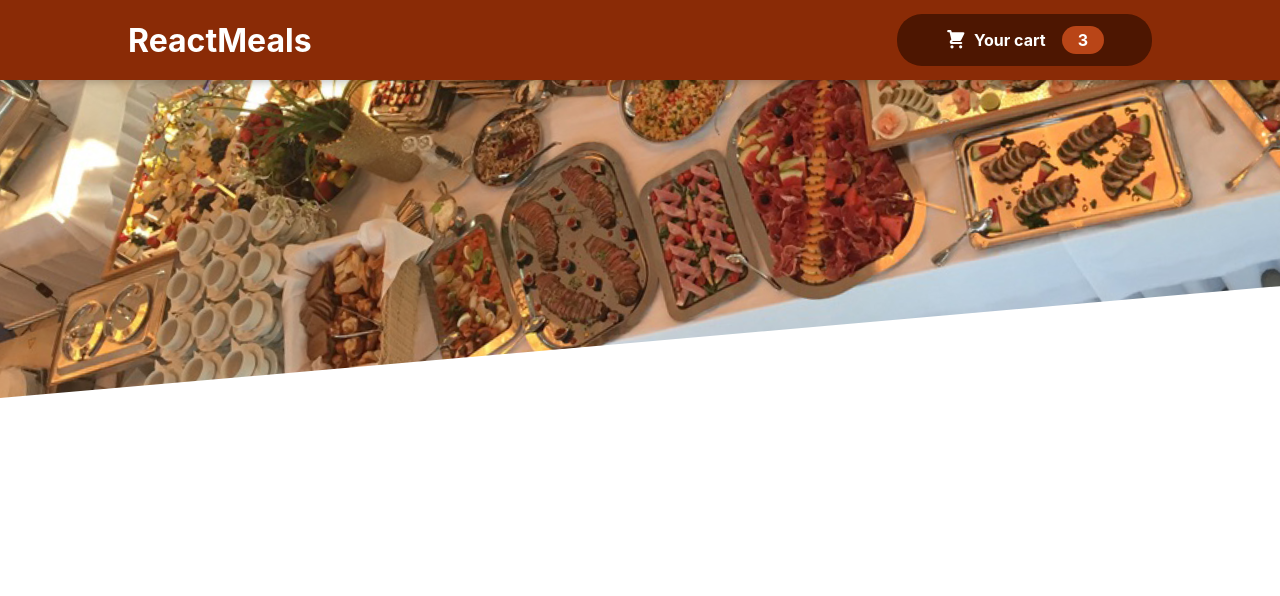
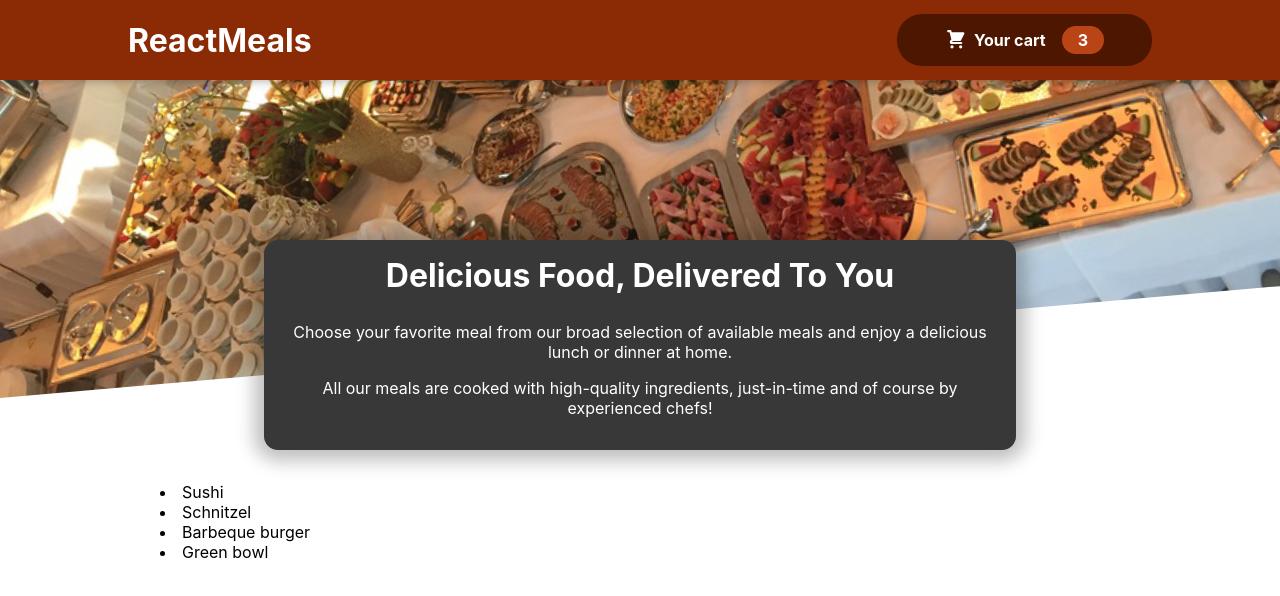
Before and after one commit to manoj633/ReactMeals, a React (Create React App) app: page / in a window 1280 px wide. Shown: the top 596 px of the page. Built offline with nearby package versions, Linux system fonts and the light colour scheme.

Commit message:
Meals compornent added

```diff
--- a/src/App.js
+++ b/src/App.js
@@ -1,10 +1,14 @@
 import Header from "./components/Layout/Header";
 import "./App.css";
+import Meals from "./components/Meals/Meals";
 
 function App() {
   return (
     <>
       <Header />
+      <main>
+        <Meals />
+      </main>
     </>
   );
 }
--- /dev/null
+++ b/src/components/Meals/AvailableMeals.js
@@ -0,0 +1,36 @@
+import React from "react";
+import classes from "./AvailableMeals.module.css";
+
+const DUMMY_MEALS = [
+  {
+    id: "m1",
+    name: "Sushi",
+    description: "Finest fish and veggies",
+    price: 22.99,
+  },
+  {
+    id: "m2",
+    name: "Schnitzel",
+    description: "A german speciality",
+    price: 22.99,
+  },
+  {
+    id: "m3",
+    name: "Barbeque burger",
+    description: "American, raw, meaty",
+    price: 22.99,
+  },
+  {
+    id: "m4",
+    name: "Green bowl",
+    description: "Healthy.. and green..",
+    price: 22.99,
+  },
+];
+const AvailableMeals = () => {
+  const mealsList = DUMMY_MEALS.map((meal) => <li>{meal.name}</li>);
+
+  return <section className={classes.meals}>{mealsList}</section>;
+};
+
+export default AvailableMeals;
--- /dev/null
+++ b/src/components/Meals/AvailableMeals.module.css
@@ -0,0 +1,24 @@
+.meals {
+    max-width: 60rem;
+    width: 90%;
+    margin: 2rem auto;
+    animation: meals-appear 1s ease-out forwards;
+}
+
+.meals ul {
+    list-style: none;
+    margin: 0;
+    padding: 0;
+}
+
+@keyframes meals-appear {
+    from {
+        opacity: 0;
+        transform: translateY(3rem);
+    }
+
+    to {
+        opacity: 1;
+        transform: translateY(0);
+    }
+}
--- /dev/null
+++ b/src/components/Meals/Meals.js
@@ -0,0 +1,14 @@
+import React from "react";
+import MealsSummary from "./MealsSummary";
+import AvailbaleMeals from "./AvailableMeals";
+
+const Meals = (props) => {
+  return (
+    <>
+      <MealsSummary />
+      <AvailbaleMeals />
+    </>
+  );
+};
+
+export default Meals;
--- /dev/null
+++ b/src/components/Meals/MealsSummary.js
@@ -0,0 +1,19 @@
+import classes from "./MealsSummary.module.css";
+
+const MealsSummary = () => {
+  return (
+    <section className={classes.summary}>
+      <h2>Delicious Food, Delivered To You</h2>
+      <p>
+        Choose your favorite meal from our broad selection of available meals
+        and enjoy a delicious lunch or dinner at home.
+      </p>
+      <p>
+        All our meals are cooked with high-quality ingredients, just-in-time and
+        of course by experienced chefs!
+      </p>
+    </section>
+  );
+};
+
+export default MealsSummary;
--- /dev/null
+++ b/src/components/Meals/MealsSummary.module.css
@@ -0,0 +1,18 @@
+.summary {
+    text-align: center;
+    max-width: 45rem;
+    width: 90%;
+    margin: auto;
+    margin-top: -10rem;
+    position: relative;
+    background-color: #383838;
+    color: white;
+    border-radius: 14px;
+    padding: 1rem;
+    box-shadow: 0 1px 18px 10px rgba(0, 0, 0, 0.25);
+}
+
+.summary h2 {
+    font-size: 2rem;
+    margin-top: 0;
+}
```
